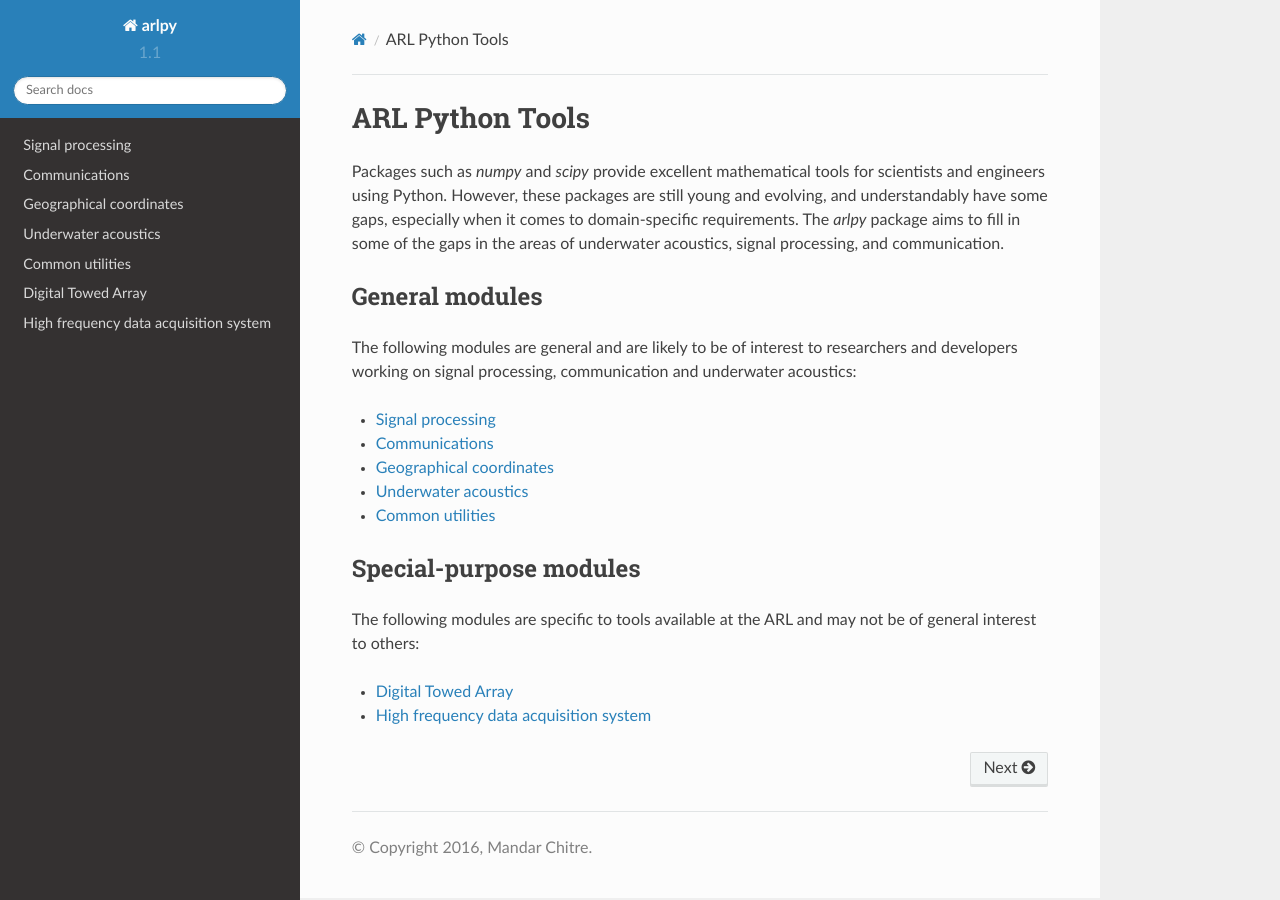
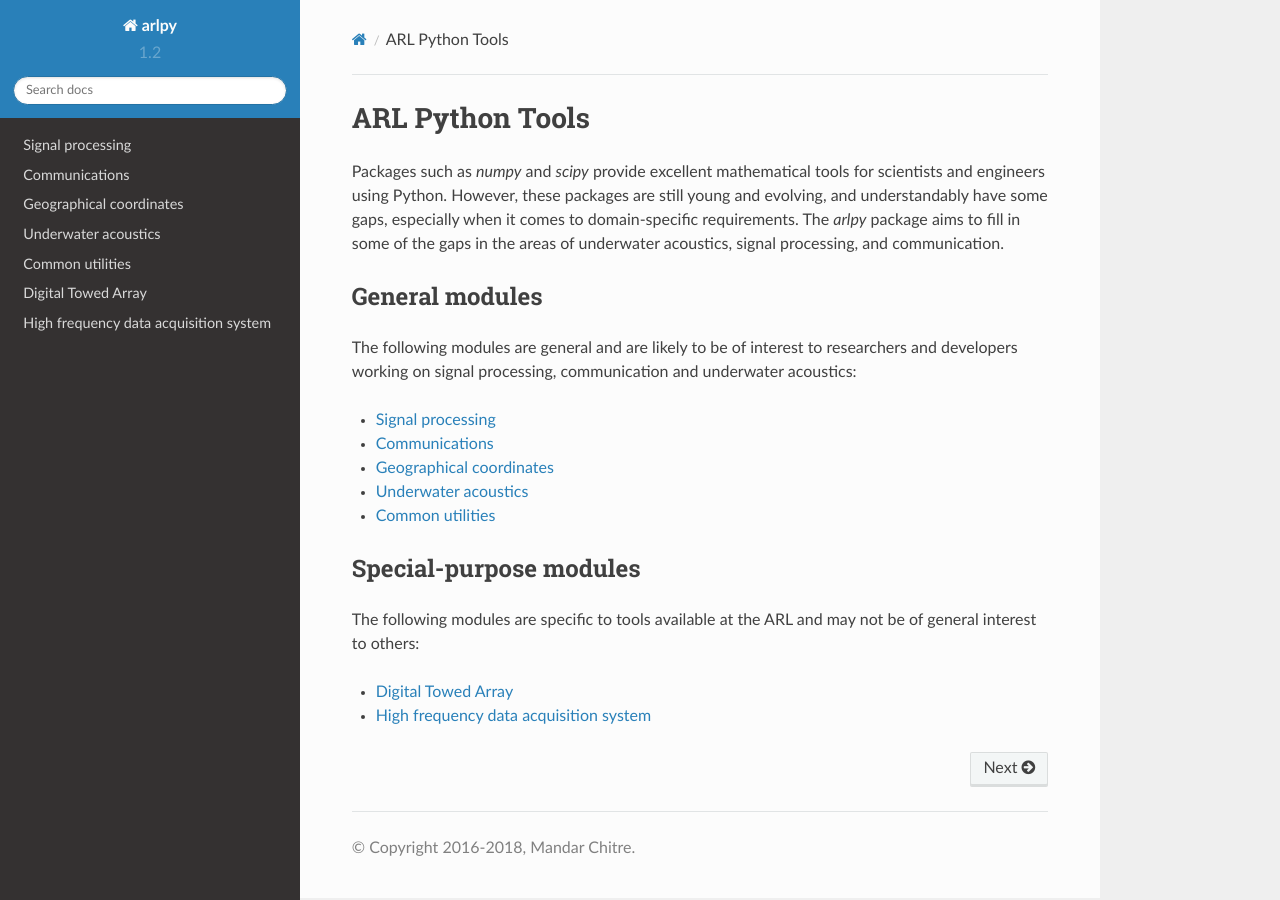
Before and after one commit to org-arl/arlpy, a Sphinx documentation site: the page built from docs/index.rst, in a window 1280 px wide. Built offline with Sphinx 7.4.7 and the Read the Docs theme 2.0.0, drawn with Linux system fonts in a browser that asks for light colours.

Commit message:
Updated version to 1.2

```diff
--- a/docs/conf.py
+++ b/docs/conf.py
@@ -53,7 +53,7 @@ master_doc = 'index'
 
 # General information about the project.
 project = u'arlpy'
-copyright = u'2016, Mandar Chitre'
+copyright = u'2016-2018, Mandar Chitre'
 author = u'Mandar Chitre'
 
 # The version info for the project you're documenting, acts as replacement for
--- a/setup.py
+++ b/setup.py
@@ -5,7 +5,7 @@ with open('README.rst') as f:
 
 setup(
     name='arlpy',
-    version='1.1',
+    version='1.2',
     description='ARL Python Tools',
     long_description=readme,
     author='Mandar Chitre',
```
